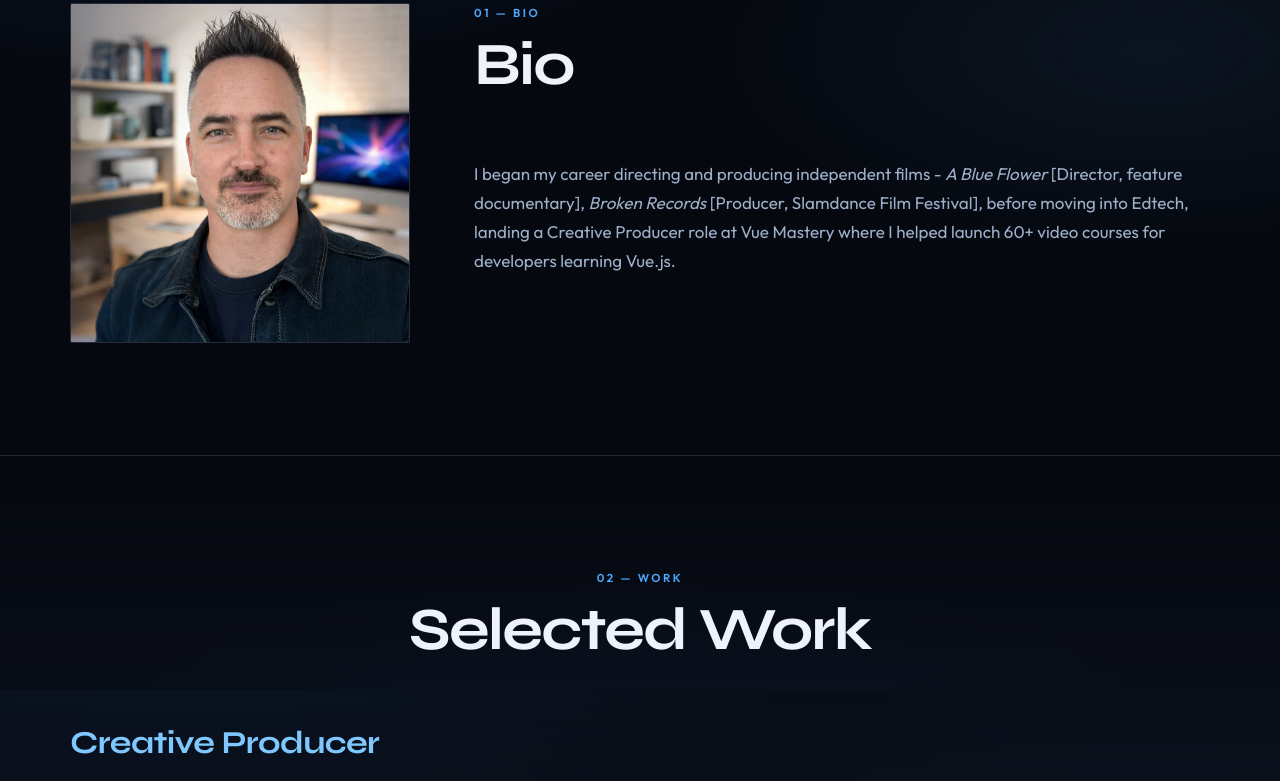
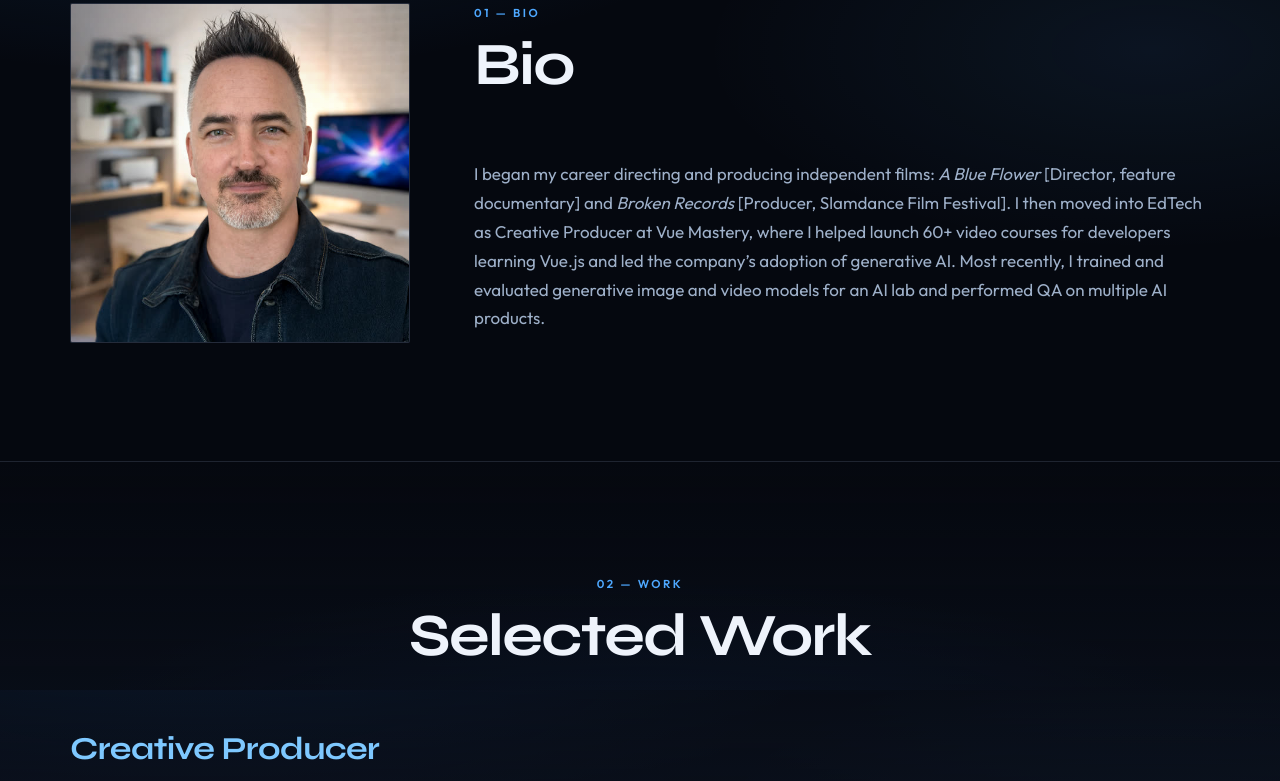
Before and after one commit to nilstaranger/nils, a plain HTML site: page index.html in a window 1280 px wide. Shown: the part 910-1691 px from the top of the page. Drawn offline with Linux system fonts and the light colour scheme.

Commit message:
Update Bio section with film, EdTech, and AI career copy
Refresh the about paragraph to cover independent film credits, Vue Mastery, and recent AI lab/QA work while keeping film titles italicized.

Co-authored-by: Nils <nilstaranger@users.noreply.github.com>

```diff
--- a/index.html
+++ b/index.html
@@ -78,11 +78,13 @@
                             <span class="section-eyebrow">01 — Bio</span>
                             <h2 class="section-title">Bio</h2>
                         </div>
-                        <p>I began my career directing and producing independent films -
-                            <em>A Blue Flower</em> [Director, feature documentary],
-                            <em>Broken Records</em> [Producer, Slamdance Film Festival], before moving into Edtech,
-                            landing a Creative Producer role at Vue Mastery where I helped launch 60+ video courses for
-                            developers learning Vue.js.</p>
+                        <p>I began my career directing and producing independent films:
+                            <em>A Blue Flower</em> [Director, feature documentary] and
+                            <em>Broken Records</em> [Producer, Slamdance Film Festival]. I then moved into EdTech as
+                            Creative Producer at Vue Mastery, where I helped launch 60+ video courses for developers
+                            learning Vue.js and led the company’s adoption of generative AI. Most recently, I trained
+                            and evaluated generative image and video models for an AI lab and performed QA on multiple
+                            AI products.</p>
                     </div>
                 </div>
             </div>
```
